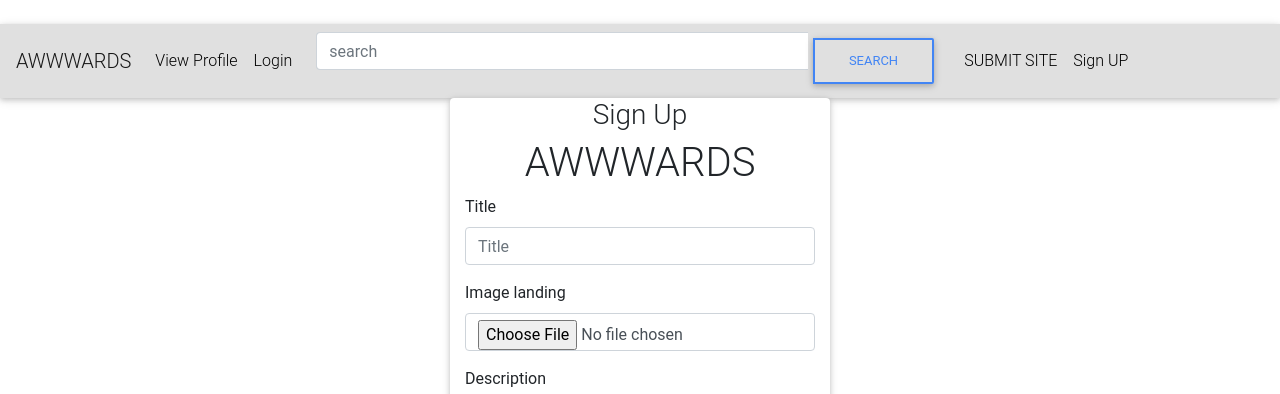
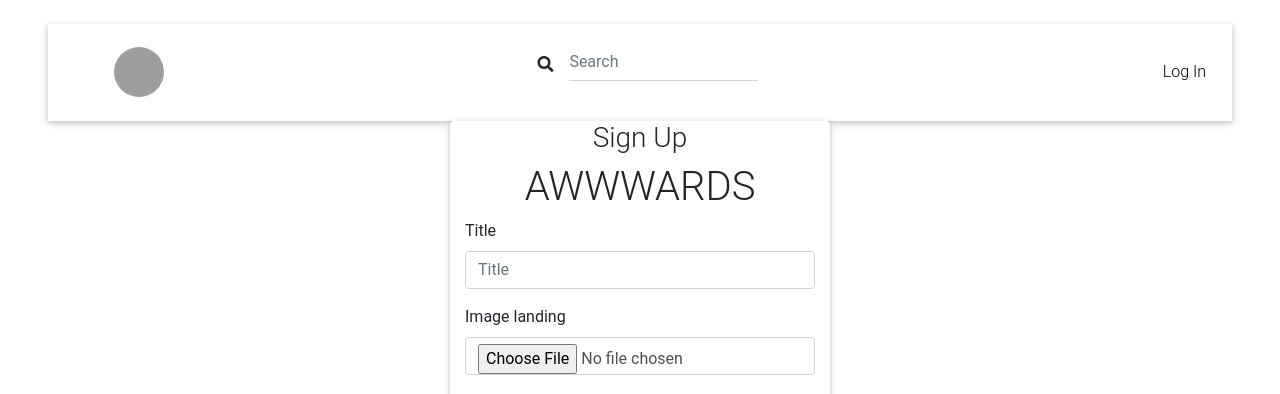
Before and after one commit to collinsbett29/Awwards, a Django app: template sites/templates/registration/registration_form.html in a window 1280 px wide. Shown: the top 394 px of the page. Run offline with Django 3.2, Linux system fonts and the light colour scheme; the template is opened without the code that fills it: values that come from a table or form of the project are taken from there, others are empty; parts of the project's set-up code (start-up, migrations or seed data) failed here and were passed over; some libraries are stand-ins or nearby versions; grey boxes are pictures that could not be loaded.

Commit message:
Change navbar color

```diff
--- a/sites/templates/navbar.html
+++ b/sites/templates/navbar.html
@@ -1,79 +1,66 @@
-<nav class="navbar navbar-expand-md navbar-light bg-light">
-    <a href="/"
-       class="navbar-brand">AWWWARDS</a>
-    <button class="navbar-toggler"
-            type="button"
-            data-toggle="collapse"
-            data-target="#navbar5">
-        <span class="navbar-toggler-icon"></span>
-    </button>
-    {% if user.is_authenticated %}
+<style>
+    #brand {
+      padding: 10px;
+      padding-left: 50px;
+      margin-top: 50px;
+    }
+    #brand:hover {
+      border-bottom: 2px solid #1565C0;
+      color: #64B5F6;
+    }
+    .accounts {
+      padding: 10px;
+      color: black;
+    }
+    .accounts:hover {
+      text-decoration: underline;
+    }
+    #projects {
+      padding: 20px;
+      background: rgb(17, 90, 201);
+      top: 0;
+      color: white;
+      font-weight: bold;
+    }
+    #projects:hover {
+      background: #81D4FA;
+    }
 
-    <div class="navbar-collapse collapse justify-content-stretch"
-         id="navbar5">
-        <ul class="navbar-nav">
-            <li class="nav-item active">
-                <a class="nav-link"
-                   href="/">Home <span class="sr-only">Home</span></a>
-            </li>
-            <li class="nav-item">
-                <a class="nav-link"
-                   href="/profile">Profile</a>
-            </li>
-            <li class="nav-item">
-                <a class="nav-link"
-                   href="/logout">Logout</a>
-            </li>
-        </ul>
+  </style>
+  <nav style="background-color:white;" >
+    <div class="navbar mx-5">
+      <div>
+        <a href="{% url 'home' %}" id="brand"><img style="height: 50px;width: 50px;" class="rounded-circle" src="https://encrypted-tbn0.gstatic.com/images?q=tbn:ANd9GcRARIJs2b8r3KKXGCZZSdSa7AOR-Y_CMNlgd3zuLb7G4qd-Qb5K&s" alt=""></a>
+
+      </div>
+
+      <div class="nav-search">
+        <form class="form-inline md-form form-md active-pink active-pink-2 mt-2" action="{% url 'search_results' %}">
+          <i class="fas fa-search" aria-hidden="true"></i>
+          <input class="form-control form-control-md ml-3 w-75" type="text" placeholder="Search" aria-label="Search"
+            name="titles">
+        </form>
+      </div>
+      <div class="nav-right">
+        {% if user.is_authenticated %}
+
+
+            <a href="/logout/" class="accounts">Log Out</a>
+
+          <a href="{% url 'profile' username=user %}" class="avatar">
+              <img class="rounded-circle" alt="" src="{{user.profile.profile_photo.url}}" height="60" width="60" />
+            </a>
+
+
+            <a href="{% url 'post_site' %}" id="projects">SUBMIT PROJECT</a>
+
+
         {% else %}
 
-        <ul class="navbar-nav">
-            <li class="nav-item">
-                <a class="nav-link"
-                   href="#">View Profile</a>
-            </li>
+    <a href="/accounts/login" class="accounts">Log In</a>
 
-            <li class="nav-item">
-                <a class="nav-link"
-                   href="/accounts/login">Login</a>
-            </li>
-        </ul>
-        {% endif %}
+        {%  endif %}
 
-        <form class="ml-3 my-auto d-inline w-50 float-right"
-              action="{% url 'search' %}"
-              method="GET"
-              enctype="multipart/form-data">
-            <div class="input-group">
-                <input name="q"
-                       value="{{request.GET.q}}"
-                       type="text"
-                       class="form-control border-right-0"
-                       placeholder="search">
-                <div class="input-group-append">
-                    <button class="btn btn-outline-primary border-left-0"
-                            type="submit">search</button>
-                </div>
-            </div>
-        </form>
-        <ul class="navbar-nav px-3">
-            <li class="nav-item">
-                <a class="nav-link"
-                   href="/submit">SUBMIT SITE</a>
-            </li>
-            <li class="nav-item">
-                <a class="nav-link"
-                   href="/accounts/register/">Sign UP</a>
-            </li>
-        </ul>
-        {% if user.is_authenticated %}
-
-        <ul class="navbar-nav">
-            <li class="nav-item">
-                <a class="nav-link"
-                   href="/profile"><span class="text-uppercase">{{user}}</span></a>
-            </li>
-        </ul>
-        {% endif %}
+      </div>
     </div>
-</nav>
+  </nav>
```
